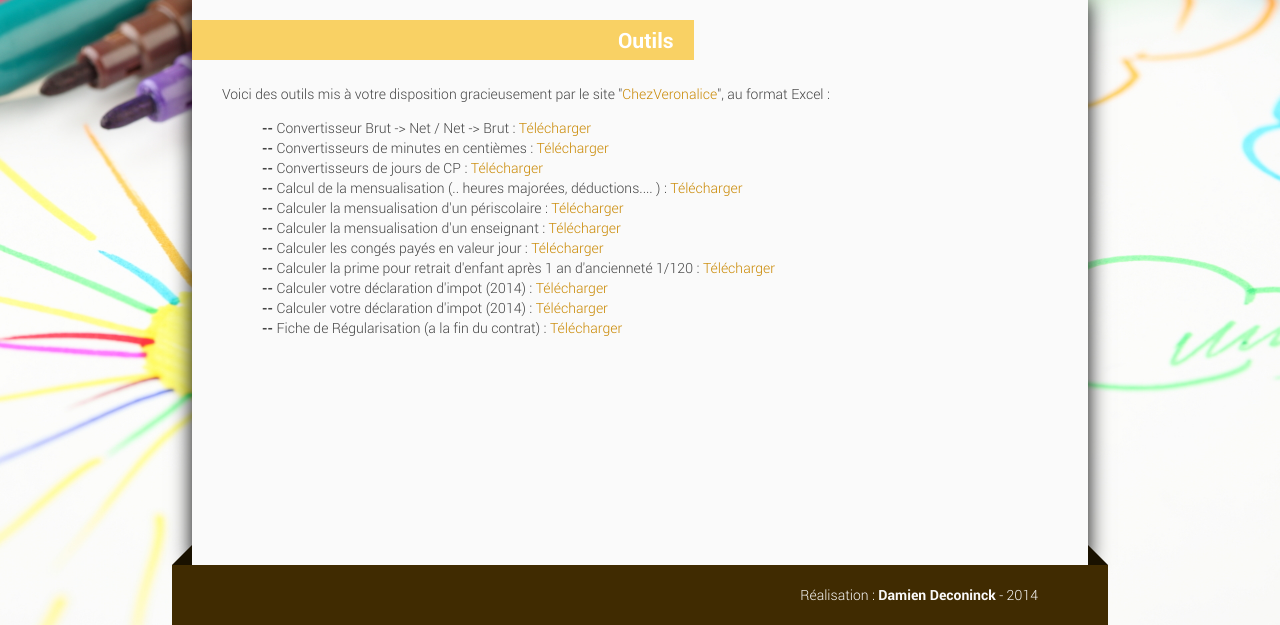
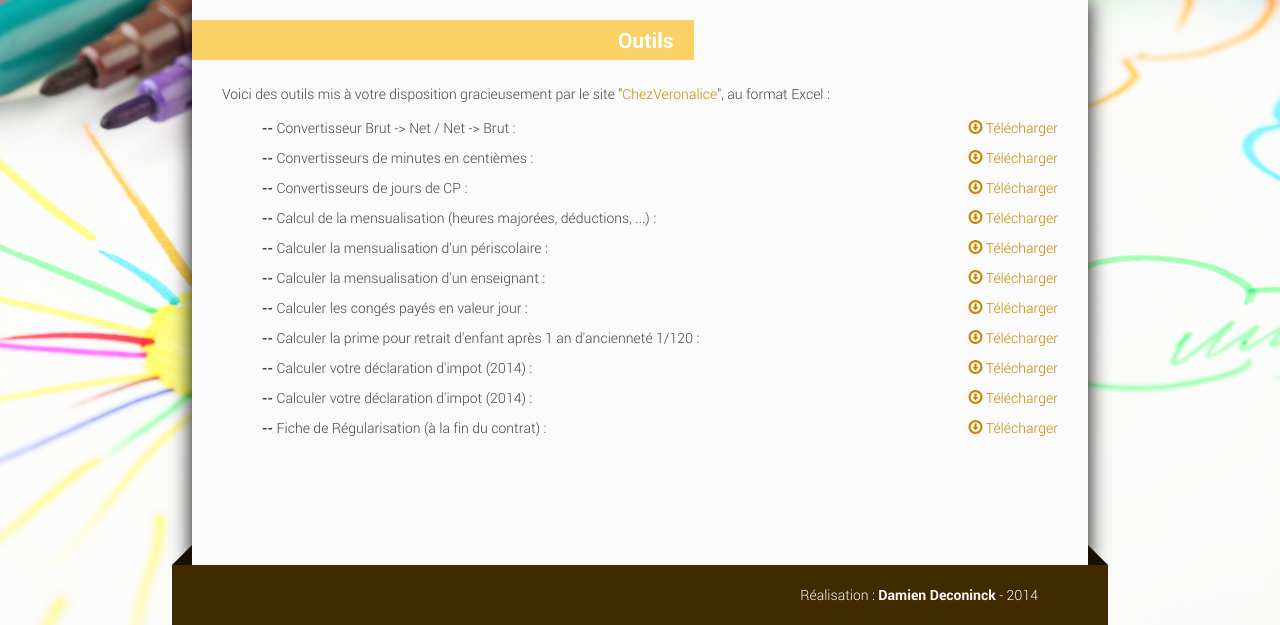
Before and after one commit to Zelfrost/aamv, a Symfony app: template src/Aamv/Bundle/SiteBundle/Resources/views/Services/outils.html.twig in a window 1280 px wide. Shown: the part 181-806 px from the top of the page. Run offline with Twig, Linux system fonts and the light colour scheme; the template is opened without the code that fills it, so the values that code supplies are empty; some libraries are stand-ins or nearby versions.

Commit message:
Add Glyphicons for download

```diff
--- /dev/null
+++ b/src/Aamv/Bundle/SiteBundle/Resources/public/css/Services/outils.css
@@ -0,0 +1,7 @@
+#body ul li {
+    margin-top: 10px;
+}
+
+#body ul a {
+    float: right;
+}
--- a/src/Aamv/Bundle/SiteBundle/Resources/views/Services/outils.html.twig
+++ b/src/Aamv/Bundle/SiteBundle/Resources/views/Services/outils.html.twig
@@ -1,6 +1,10 @@
 {% extends "::base.html.twig" %}
 
 {% block title %}Outils - {{ parent() }}{% endblock %}
+
+{% block css %}
+    <link rel="stylesheet" type="text/css" href="{{ asset('bundles/aamvsite/css/Services/outils.css') }}">
+{% endblock css %}
 
 {% block body %}
     <h2>Outils</h2>
@@ -8,16 +12,60 @@
     <p>Voici des outils mis à votre disposition gracieusement par le site "<a href="http://chezveronalice.pagesperso-orange.fr/">ChezVeronalice</a>", au format Excel :</p>
 
     <ul>
-        <li>Convertisseur Brut -> Net / Net -> Brut : <a href="">Télécharger</a></li>
-        <li>Convertisseurs de minutes en centièmes : <a href="">Télécharger</a></li>
-        <li>Convertisseurs de jours de CP : <a href="">Télécharger</a></li>
-        <li>Calcul de la mensualisation (.. heures majorées, déductions.... ) : <a href="">Télécharger</a></li>
-        <li>Calculer la mensualisation d'un périscolaire : <a href="">Télécharger</a></li>
-        <li>Calculer la mensualisation d'un enseignant : <a href="">Télécharger</a></li>
-        <li>Calculer les congés payés en valeur jour : <a href="">Télécharger</a></li>
-        <li>Calculer la prime pour retrait d'enfant après 1 an d'ancienneté 1/120 : <a href="">Télécharger</a></li>
-        <li>Calculer votre déclaration d'impot (2014) : <a href="">Télécharger</a></li>
-        <li>Calculer votre déclaration d'impot (2014) : <a href="">Télécharger</a></li>
-        <li>Fiche de Régularisation (a la fin du contrat) : <a href="">Télécharger</a></li>
+        <li>
+            Convertisseur Brut -> Net / Net -> Brut :
+            <a href=""><span class="glyphicon glyphicon-download"></span> Télécharger</a>
+        </li>
+
+        <li>
+            Convertisseurs de minutes en centièmes :
+            <a href=""><span class="glyphicon glyphicon-download"></span> Télécharger</a>
+        </li>
+
+        <li>
+            Convertisseurs de jours de CP :
+            <a href=""><span class="glyphicon glyphicon-download"></span> Télécharger</a>
+        </li>
+
+        <li>
+            Calcul de la mensualisation (heures majorées, déductions, ...) :
+            <a href=""><span class="glyphicon glyphicon-download"></span> Télécharger</a>
+        </li>
+
+        <li>
+            Calculer la mensualisation d'un périscolaire :
+            <a href=""><span class="glyphicon glyphicon-download"></span> Télécharger</a>
+        </li>
+
+        <li>
+            Calculer la mensualisation d'un enseignant :
+            <a href=""><span class="glyphicon glyphicon-download"></span> Télécharger</a>
+        </li>
+
+        <li>
+            Calculer les congés payés en valeur jour :
+            <a href=""><span class="glyphicon glyphicon-download"></span> Télécharger</a>
+        </li>
+
+        <li>
+            Calculer la prime pour retrait d'enfant après 1 an d'ancienneté 1/120 :
+            <a href=""><span class="glyphicon glyphicon-download"></span> Télécharger</a>
+        </li>
+
+        <li>
+            Calculer votre déclaration d'impot (2014) :
+            <a href=""><span class="glyphicon glyphicon-download"></span> Télécharger</a>
+        </li>
+
+        <li>
+            Calculer votre déclaration d'impot (2014) :
+            <a href=""><span class="glyphicon glyphicon-download"></span> Télécharger</a>
+        </li>
+
+        <li>
+            Fiche de Régularisation (à la fin du contrat) :
+            <a href=""><span class="glyphicon glyphicon-download"></span> Télécharger</a>
+        </li>
+
     </ul>
 {% endblock %}
```
